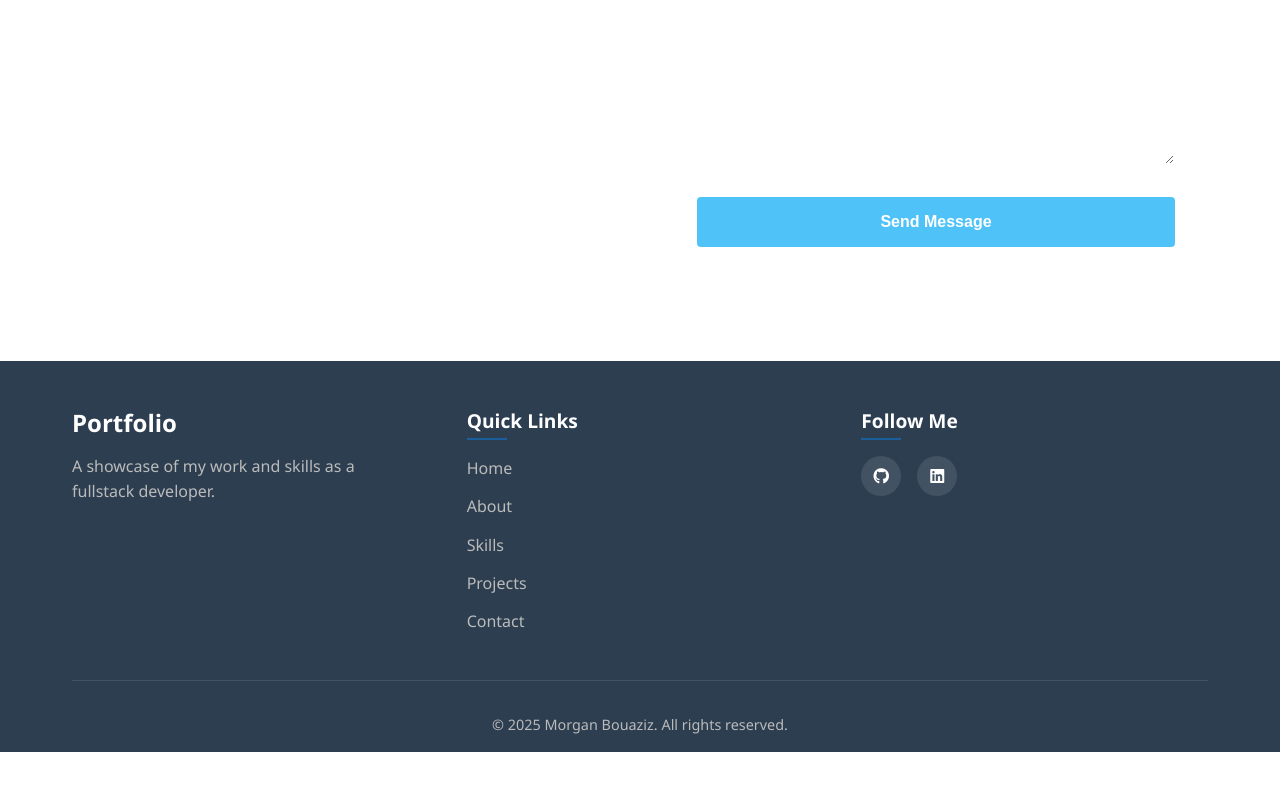
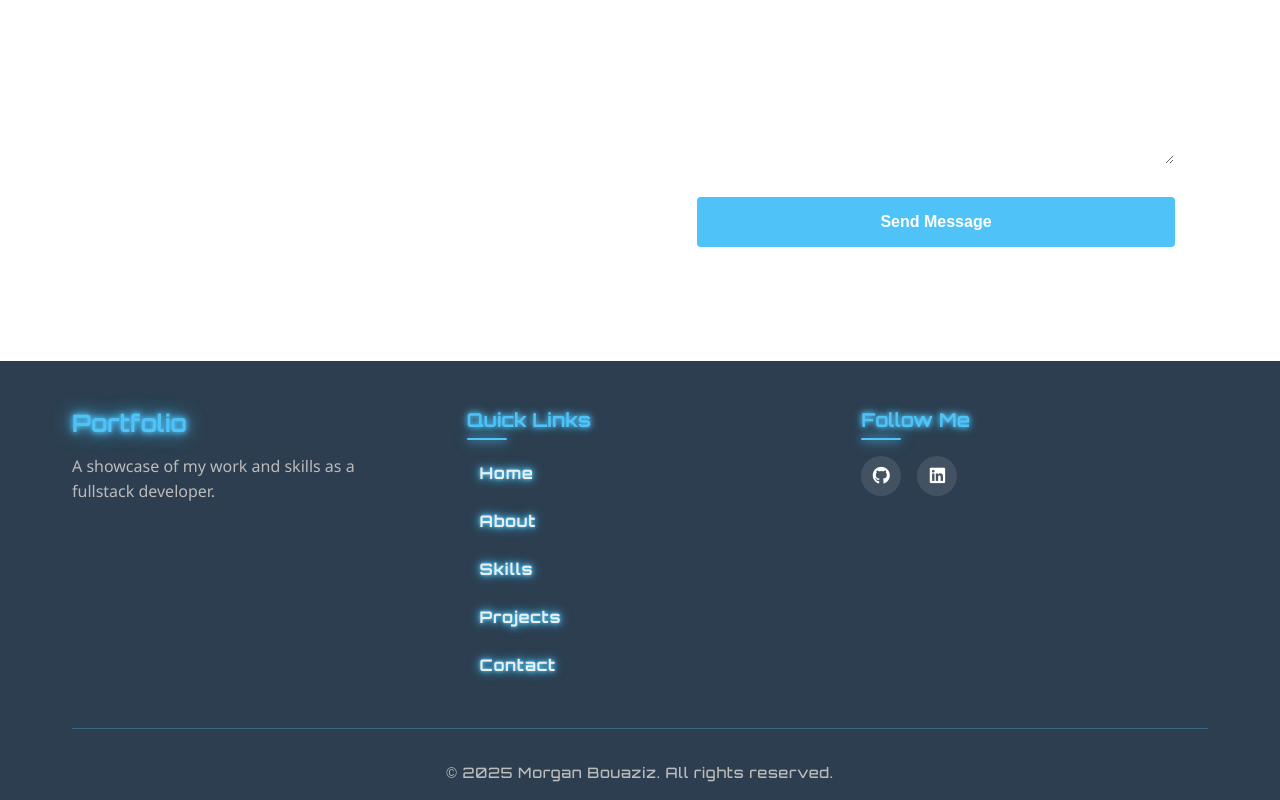
Before and after one commit to Morg92b/Portfolio-project, a Vue app in the folder Portfolio/: page / in a window 1280 px wide. Shown: the part 3842-4642 px from the top of the page. Before the commit the page ends 4594 px from the top, so only its background shows below. Built offline with nearby package versions, Linux system fonts and the light colour scheme.

Commit message:
add same style of header for footer

```diff
--- a/Portfolio/src/components/Footer.vue
+++ b/Portfolio/src/components/Footer.vue
@@ -50,6 +50,8 @@ const socialLinks = [
 </template>
 
 <style scoped>
+@import url('https://fonts.googleapis.com/css2?family=Orbitron:wght@500;700&display=swap');
+
 .footer {
     background-color: #2c3e50;
     color: white;
@@ -72,6 +74,13 @@ const socialLinks = [
 .footer-about h3 {
     font-size: 1.5rem;
     margin-bottom: 1rem;
+    font-family: 'Orbitron', sans-serif;
+    font-weight: 700;
+    color: #4fc3f7;
+    text-shadow:
+        0 0 5px #4fc3f7,
+        0 0 10px #4fc3f7,
+        0 0 20px #4fc3f7;
 }
 
 .footer-about p {
@@ -84,6 +93,12 @@ const socialLinks = [
     font-size: 1.2rem;
     margin-bottom: 1.5rem;
     position: relative;
+    font-family: 'Orbitron', sans-serif;
+    font-weight: 600;
+    color: #4fc3f7;
+    text-shadow:
+        0 0 5px #4fc3f7,
+        0 0 10px #4fc3f7;
 }
 
 .footer-links h4::after,
@@ -94,7 +109,9 @@ const socialLinks = [
     bottom: -8px;
     width: 40px;
     height: 2px;
-    background-color: var(--primary-color);
+    background-color: #4fc3f7;
+    box-shadow: 0 0 8px #4fc3f7, 0 0 15px #4fc3f7;
+    border-radius: 2px;
 }
 
 .footer-links ul {
@@ -105,14 +122,67 @@ const socialLinks = [
     margin-bottom: 0.8rem;
 }
 
+/* Style futuriste Star Wars pour les liens du footer */
 .footer-links a {
-    color: #bbb;
+    color: #eee;
     text-decoration: none;
-    transition: color 0.3s;
+    position: relative;
+    padding: 0.3rem 0.8rem;
+    font-weight: 600;
+    font-family: 'Orbitron', sans-serif;
+    letter-spacing: 0.05em;
+    transition: color 0.3s ease, text-shadow 0.3s ease;
+    text-shadow:
+        0 0 3px #4fc3f7,
+        0 0 6px #4fc3f7,
+        0 0 12px #4fc3f7;
+    display: inline-block;
+}
+
+.footer-links a::before {
+    content: '';
+    position: absolute;
+    bottom: 0;
+    left: 10%;
+    width: 80%;
+    height: 2px;
+    background: #4fc3f7;
+    box-shadow: 0 0 8px #4fc3f7, 0 0 15px #4fc3f7;
+    opacity: 0;
+    transition: opacity 0.3s ease;
+    border-radius: 2px;
 }
 
 .footer-links a:hover {
-    color: var(--primary-color);
+    color: #4fc3f7;
+    text-shadow:
+        0 0 10px #4fc3f7,
+        0 0 20px #4fc3f7,
+        0 0 30px #4fc3f7,
+        0 0 40px #4fc3f7;
+    animation: neonPulse 1.5s infinite alternate;
+}
+
+.footer-links a:hover::before {
+    opacity: 1;
+}
+
+@keyframes neonPulse {
+    from {
+        text-shadow:
+            0 0 10px #4fc3f7,
+            0 0 20px #4fc3f7,
+            0 0 30px #4fc3f7,
+            0 0 40px #4fc3f7;
+    }
+
+    to {
+        text-shadow:
+            0 0 15px #80d8ff,
+            0 0 25px #80d8ff,
+            0 0 40px #80d8ff,
+            0 0 50px #80d8ff;
+    }
 }
 
 .social-icons {
@@ -130,19 +200,50 @@ const socialLinks = [
     background-color: rgba(255, 255, 255, 0.1);
     color: white;
     transition: all 0.3s;
+    position: relative;
+    font-size: 1.1rem;
+    border: 2px solid transparent;
 }
 
 .social-icons a:hover {
-    background-color: var(--primary-color);
+    background-color: transparent;
+    color: #4fc3f7;
+    border: 2px solid #4fc3f7;
+    box-shadow:
+        0 0 15px #4fc3f7,
+        inset 0 0 15px rgba(79, 195, 247, 0.2);
     transform: translateY(-3px);
+    text-shadow:
+        0 0 10px #4fc3f7,
+        0 0 20px #4fc3f7;
+}
+
+.social-icons a::before {
+    content: '';
+    position: absolute;
+    top: 50%;
+    left: 50%;
+    width: 0;
+    height: 0;
+    border-radius: 50%;
+    background: radial-gradient(circle, rgba(79, 195, 247, 0.3) 0%, transparent 70%);
+    transition: all 0.3s;
+    transform: translate(-50%, -50%);
+}
+
+.social-icons a:hover::before {
+    width: 60px;
+    height: 60px;
 }
 
 .footer-bottom {
     text-align: center;
     padding-top: 2rem;
-    border-top: 1px solid rgba(255, 255, 255, 0.1);
+    border-top: 1px solid rgba(79, 195, 247, 0.3);
     color: #bbb;
     font-size: 0.9rem;
+    font-family: 'Orbitron', sans-serif;
+    letter-spacing: 0.05em;
 }
 
 @media (max-width: 768px) {
```
